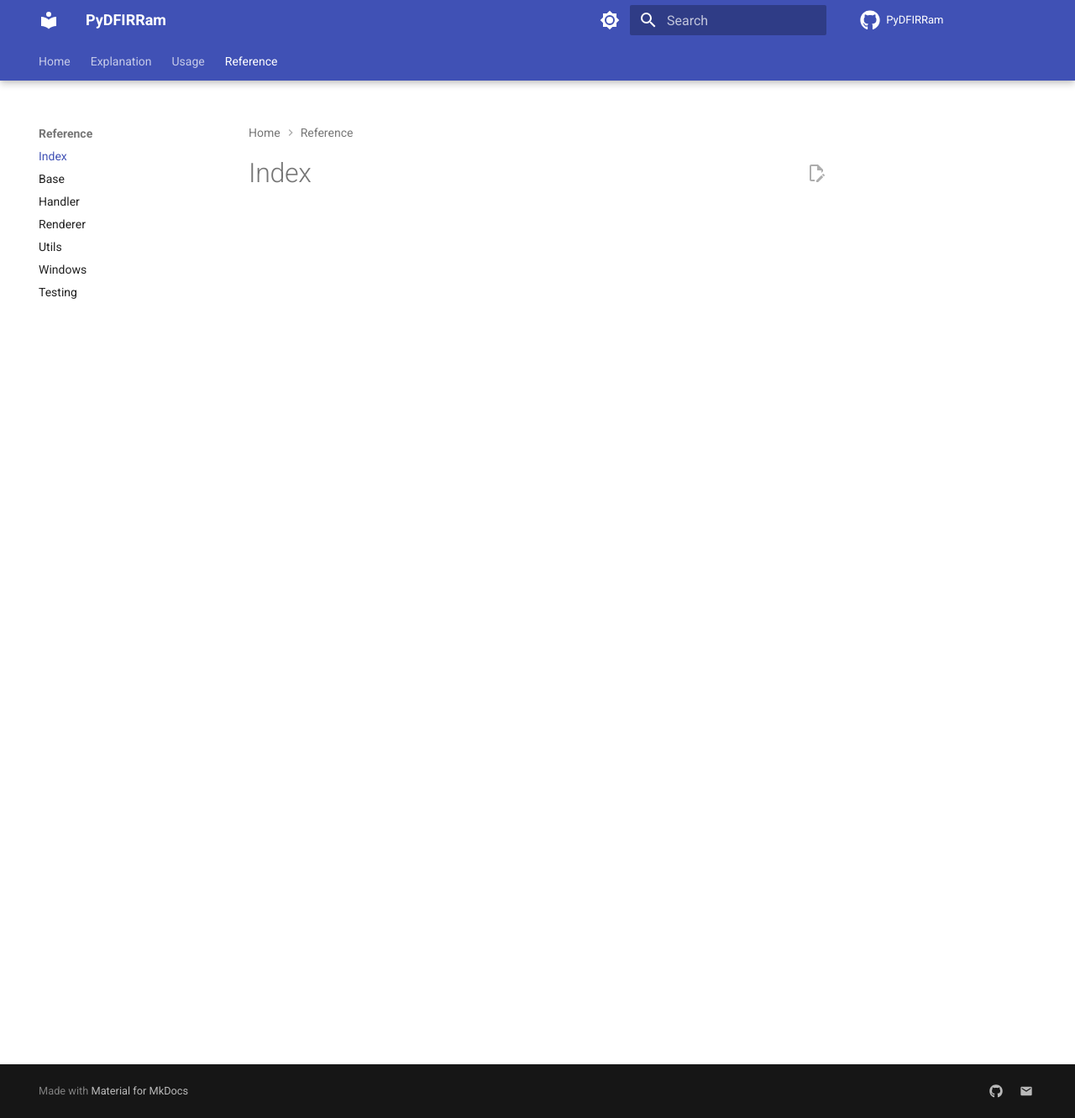
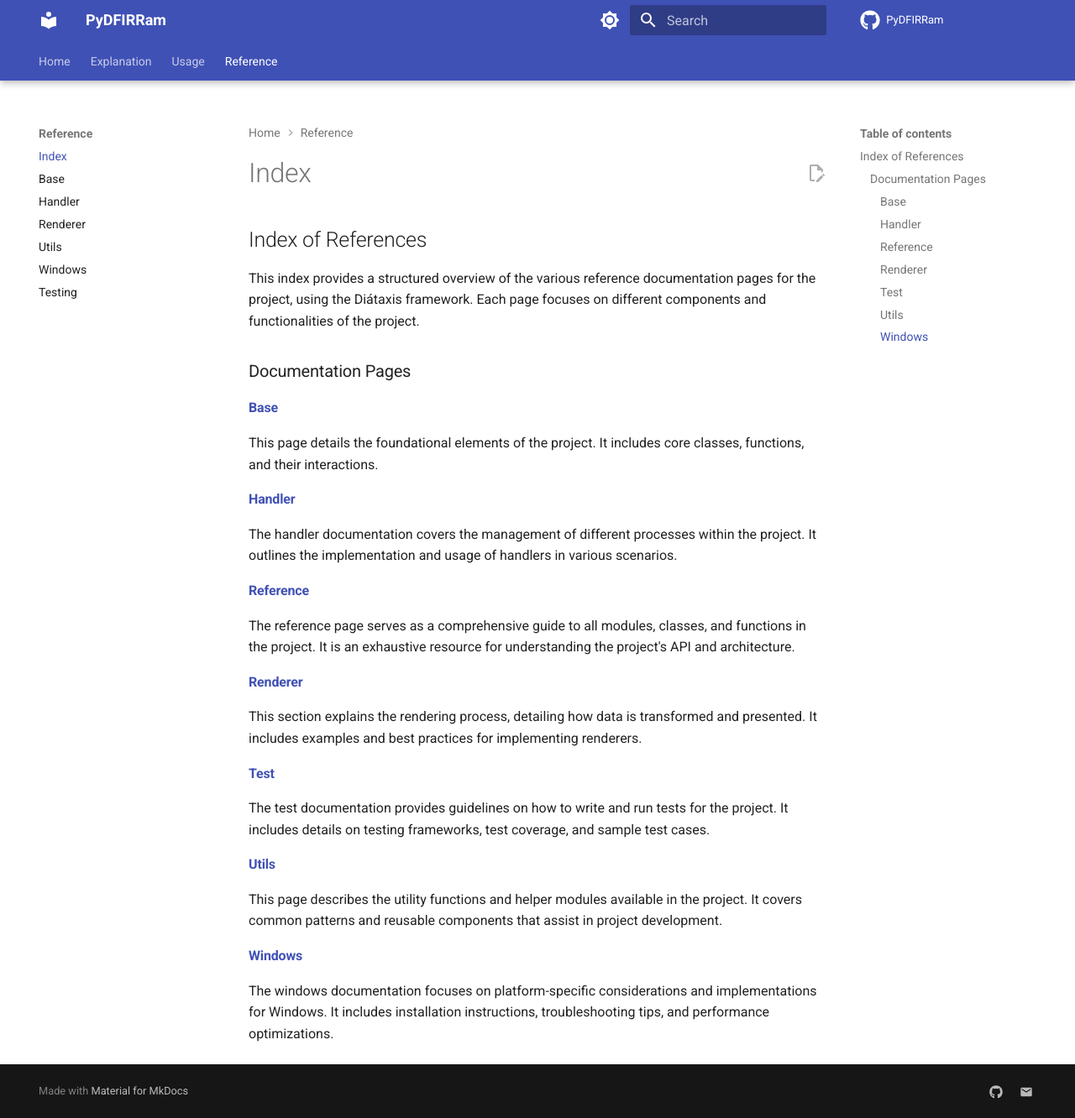
Before and after one commit to PyDFIR/pyDFIRRam, an MkDocs documentation site: the page built from docs/reference/reference.md, in a window 1280 px wide and 1332 px high. Shown: the whole window at 84% size. Built offline with MkDocs 1.6.1 and Material for MkDocs 9.7.7, drawn with Linux system fonts in a browser that asks for light colours; comment, search, counter and statistics services are not loaded; the version menu is left out.

Commit message:
add references

```diff
--- a/docs/reference/reference.md
+++ b/docs/reference/reference.md
@@ -2,3 +2,30 @@
 an **information-oriented** approach. Use it as a
 reference for the technical implementation of the
 `calculator` project code. -->
+
+## Index of References
+
+This index provides a structured overview of the various reference documentation pages for the project, using the Diátaxis framework. Each page focuses on different components and functionalities of the project.
+
+### Documentation Pages
+
+#### [Base](base.md)
+This page details the foundational elements of the project. It includes core classes, functions, and their interactions.
+
+#### [Handler](handler.md)
+The handler documentation covers the management of different processes within the project. It outlines the implementation and usage of handlers in various scenarios.
+
+#### [Reference](reference.md)
+The reference page serves as a comprehensive guide to all modules, classes, and functions in the project. It is an exhaustive resource for understanding the project's API and architecture.
+
+#### [Renderer](renderer.md)
+This section explains the rendering process, detailing how data is transformed and presented. It includes examples and best practices for implementing renderers.
+
+#### [Test](test.md)
+The test documentation provides guidelines on how to write and run tests for the project. It includes details on testing frameworks, test coverage, and sample test cases.
+
+#### [Utils](utils.md)
+This page describes the utility functions and helper modules available in the project. It covers common patterns and reusable components that assist in project development.
+
+#### [Windows](windows.md)
+The windows documentation focuses on platform-specific considerations and implementations for Windows. It includes installation instructions, troubleshooting tips, and performance optimizations.
```
